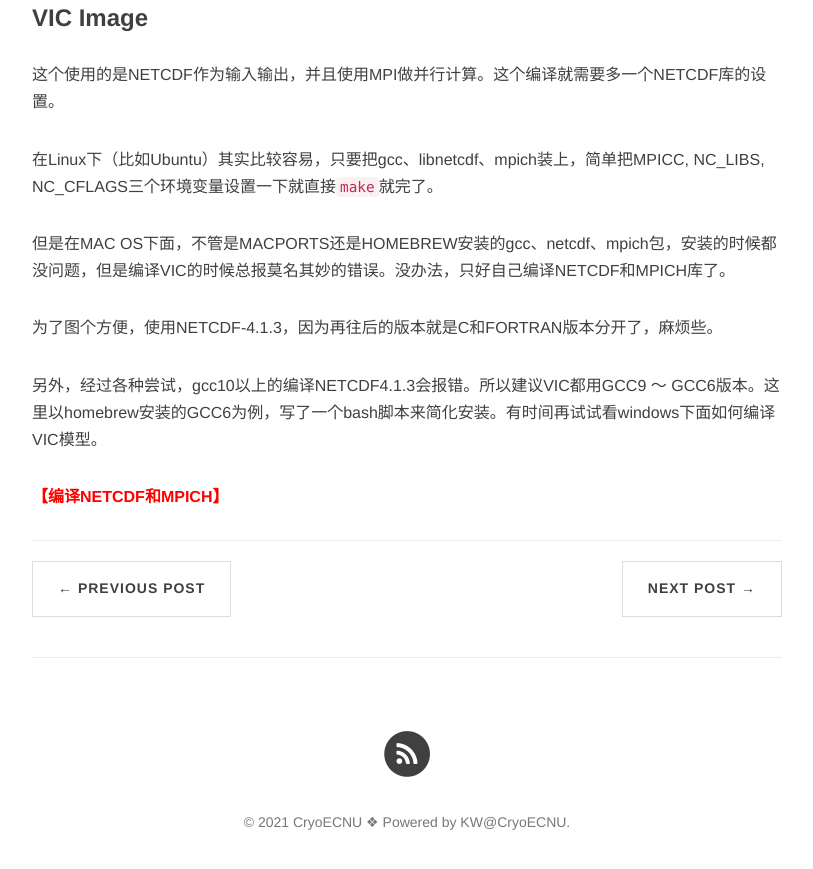
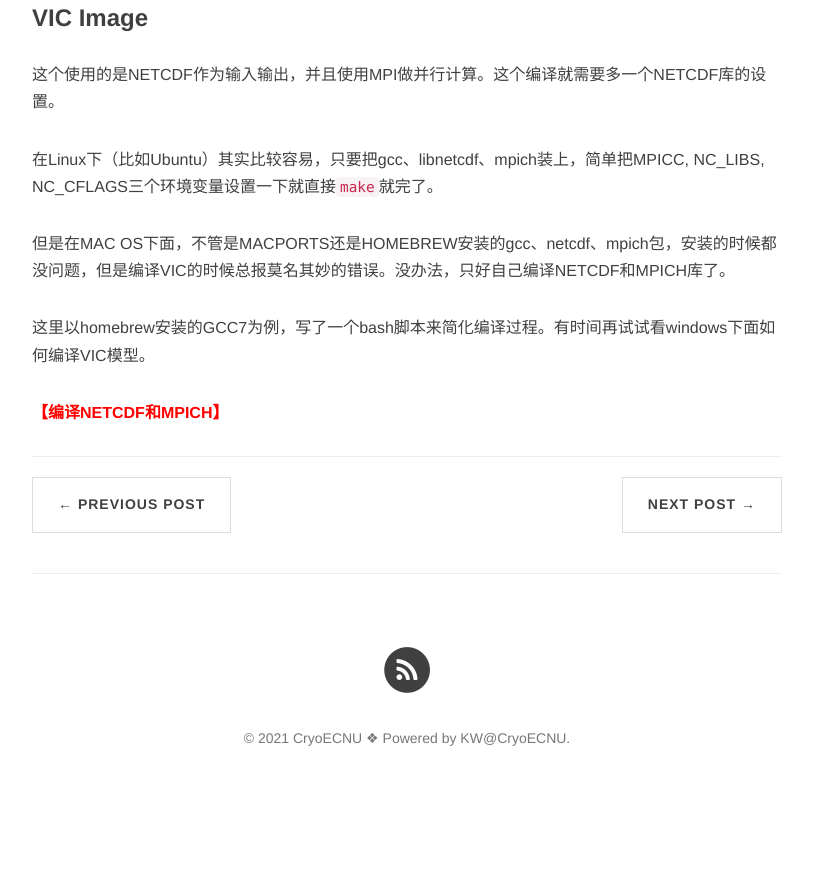
Before and after one commit to CryoECNU/cryoecnu.github.io, a Jekyll site: the page built from _posts/2021-10-06-VIC模型编译.md, in a window 1280 px wide and 900 px high, scrolled down 813 px. Shown: the top 869 px of the window, without its empty margins (233-1046 px from the left). Built offline with Jekyll 4.4.1, drawn with Linux system fonts in a browser that asks for light colours; nearby versions of some CDN libraries; comment, search, counter and statistics services are not loaded; after the commit the page ends 1629 px from its top, so only the background shows below that.

Commit message:
Update 2021-10-06-VIC模型编译.md

```diff
--- a/_posts/2021-10-06-VIC模型编译.md
+++ b/_posts/2021-10-06-VIC模型编译.md
@@ -27,8 +27,6 @@ export CC=gcc-6
 
 但是在MAC OS下面，不管是MACPORTS还是HOMEBREW安装的gcc、netcdf、mpich包，安装的时候都没问题，但是编译VIC的时候总报莫名其妙的错误。没办法，只好自己编译NETCDF和MPICH库了。
 
-为了图个方便，使用NETCDF-4.1.3，因为再往后的版本就是C和FORTRAN版本分开了，麻烦些。
-
-另外，经过各种尝试，gcc10以上的编译NETCDF4.1.3会报错。所以建议VIC都用GCC9 ～ GCC6版本。这里以homebrew安装的GCC6为例，写了一个bash脚本来简化安装。有时间再试试看windows下面如何编译VIC模型。
+这里以homebrew安装的GCC7为例，写了一个bash脚本来简化编译过程。有时间再试试看windows下面如何编译VIC模型。
 
 [<span style="color:red">**【编译NETCDF和MPICH】**</span>](https://cryoecnu.github.io/blog/2021/10/09/%E7%BC%96%E8%AF%91NETCDF%E5%92%8CMPICH/)
```
